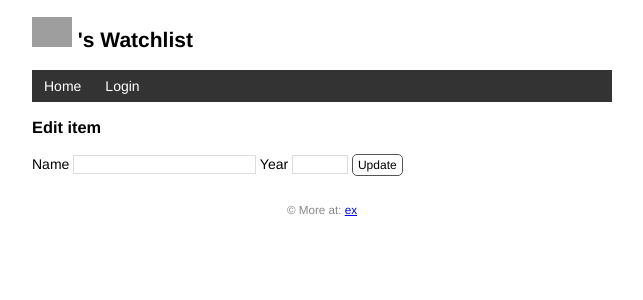
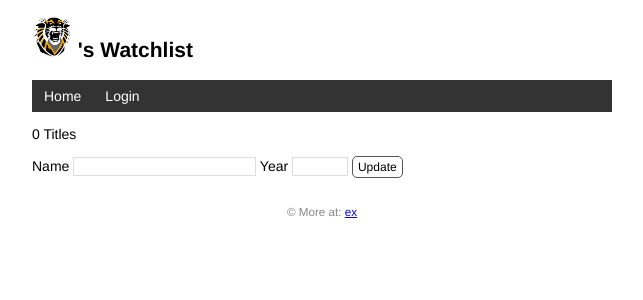
Before and after one commit to HernandezA1007/INF601-AHfinalproject, a Flask app: template watchlist/templates/edit.html in a window 1280 px wide. Shown: the top 300 px of the page, without its empty margins (318-961 px from the left). Run offline with Flask 3, Linux system fonts and the light colour scheme; the template is opened without the code that fills it, so the values that code supplies are empty; grey boxes are pictures that could not be loaded.

Commit message:
Added comments and pictures

```diff
--- a/watchlist/errors.py
+++ b/watchlist/errors.py
@@ -2,12 +2,12 @@
 # Antonio Hernandez
 # Final Project
 
-
+# Proper import of packages used.
 from flask import render_template
 
 from watchlist import app
 
-
+# Error request logging
 @app.errorhandler(400)
 def bad_request(e):
     return render_template('errors/400.html'), 400
--- a/watchlist/templates/edit.html
+++ b/watchlist/templates/edit.html
@@ -3,10 +3,10 @@
 {% extends 'base.html' %}
 
 {% block content %}
-<h3>Edit item</h3>
-<form method="post">
-    Name <input type="text" name="title" autocomplete="off" required value="{{ movie.title }}">
-    Year <input type="text" name="year" autocomplete="off" required value="{{ movie.year }}">
-    <input class="btn" type="submit" name="submit" value="Update">
-</form>
+<p>{{ movies|length }} Titles</p>
+    <form method="post">
+        Name <input type="text" name="title" autocomplete="off" required value="{{ movie.title }}">
+        Year <input type="text" name="year" autocomplete="off" required value="{{ movie.year }}">
+        <input class="btn" type="submit" name="submit" value="Update">
+    </form>
 {% endblock %}
--- a/watchlist/templates/login.html
+++ b/watchlist/templates/login.html
@@ -3,7 +3,7 @@
 {% extends 'base.html' %}
 
 {% block content %}
-<h3>Login</h3>
+<h3>Login</h3> <!-- log in template -->
 <form method="post">
     Username<br>
     <input type="text" name="username" required><br><br>
--- a/watchlist/templates/schema.sql
+++ b/watchlist/templates/schema.sql
@@ -8,7 +8,7 @@ CREATE TABLE user (
   password TEXT NOT NULL
 );
 
-CREATE TABLE watch_list (
+CREATE TABLE watch_list ( -- different sql db, not implemented yet
   id INTEGER PRIMARY KEY AUTOINCREMENT,
   created TIMESTAMP NOT NULL DEFAULT CURRENT_TIMESTAMP,
   author_id INTEGER NOT NULL,
```
Also changed, not shown: watchlist/static/favicon.ico (added), watchlist/static/images/avatar.png (added), watchlist/static/images/totoro.gif (added).
